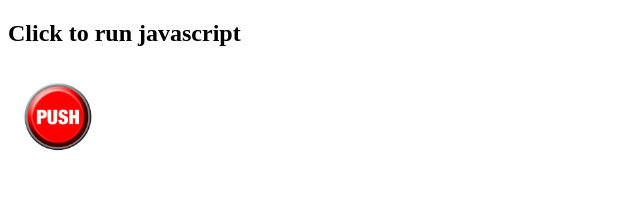
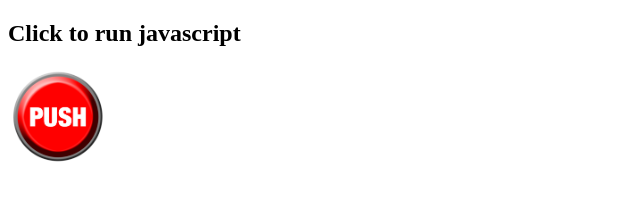
Before and after one commit to kevinnail/experiments, a plain HTML site: page index.html in a window 1280 px wide. Both pictures are taken after a click on the picture 58 px from the left and 116 px from the top of the page. Shown: the whole page, without its empty margins (0-640 px from the left). Drawn offline with Linux system fonts and the light colour scheme.

Commit message:
update so first exercise from book works when button is clicked on

```diff
--- a/app.js
+++ b/app.js
@@ -1,22 +1,34 @@
 const myButton = document.getElementById("button1");
+const unPush = myButton.classList.toggle("pushed");
+
+// const showText () => {
+//   (for (let line = "#"; line.length < 8; line += "#")
+//   console.log(line))};
+
+
 
 myButton.addEventListener("click", () => {
-  console.log("My javascript is working.");
- myButton.classList.toggle("pushed");
-
+  // console.log(showText);
+  myButton.classList.toggle("pushed");
+  // myButton.setTimeout(unPush, 1000);
+  doThis();
 });
 
 
+function doThis() {
+  for (let line = "#"; line.length < 8; line += "#")
+  console.log(line);
+}
 
 
-// soda.addEventListener("click", () => {
-//   console.log("clicking");
-//   soda.classList.toggle("picked");
-//   if (soda.classList.contains("picked")) {
-//     numberOfItems = numberOfItems + 1;
-//   } else {
-//     numberOfItems = numberOfItems - 1;
-//   }
 
-//   items.textContent = " " + numberOfItems;
-// });
+// function handleSubmit() {
+//   // questionContainer.classList.toggle('hide');
+//   questionContainer.classList.add("fade-out");
+//   fortuneContainer.classList.toggle("hide");
+//   fortuneContainer.classList.add("fade-in");
+//   const randNum = Math.floor(Math.random() * answers.length);
+//   const randomAnswer = answers[randNum];
+//   console.log(randomAnswer);
+//   result.textContent = randomAnswer;
+// }
```
Also changed, not shown: style.css (line endings or trailing spaces).
